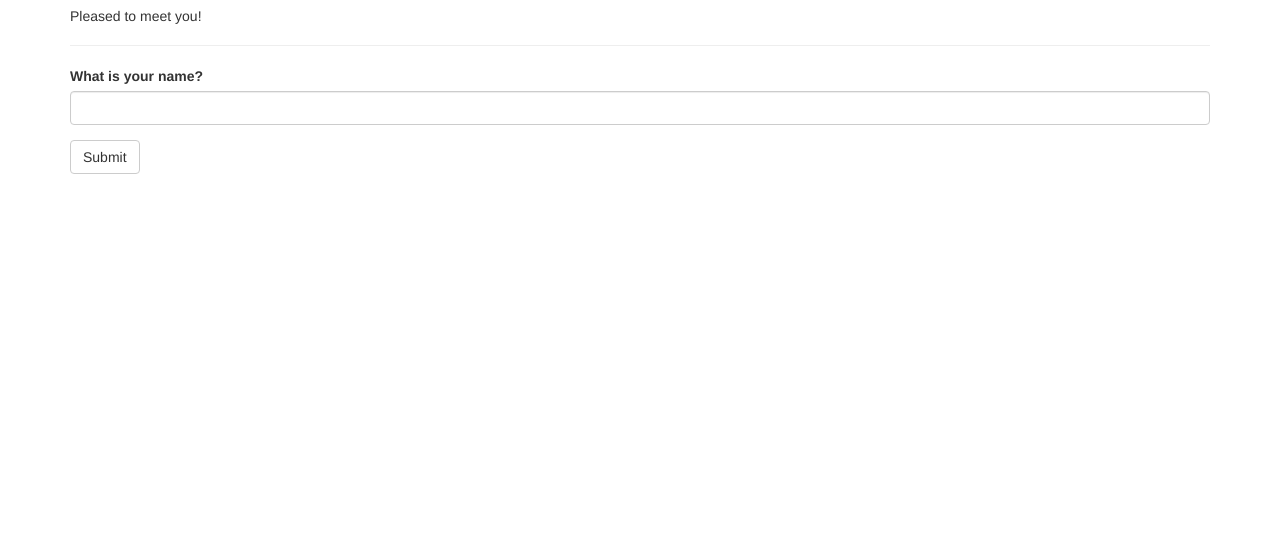
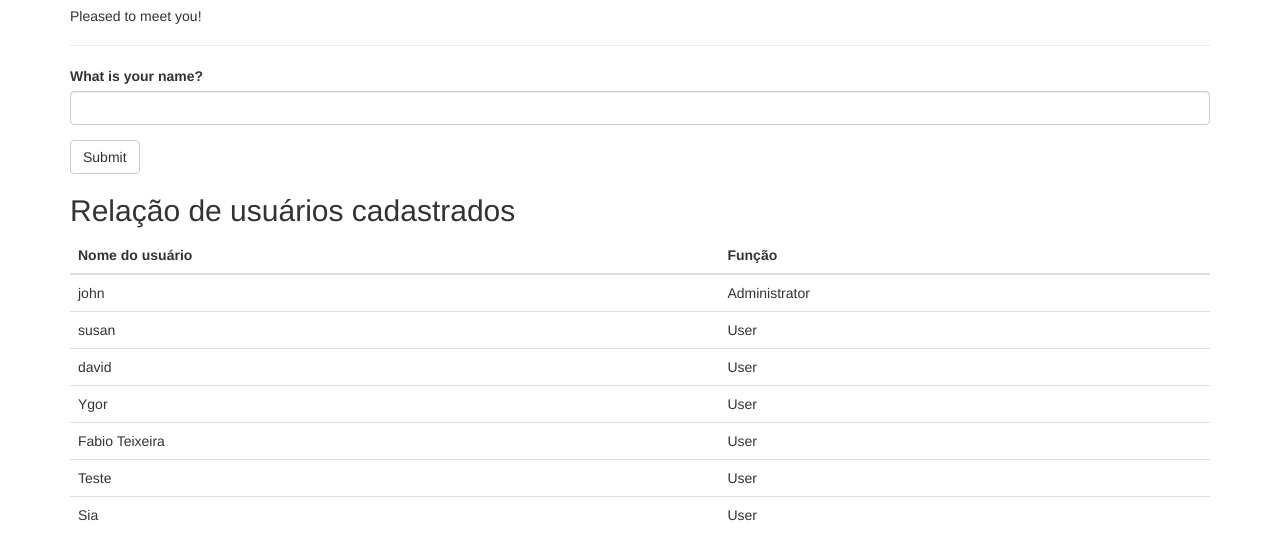
Before and after one commit to ygorsg/dsws-ifsp-app, a Flask app: page / in a window 1280 px wide. Shown: the part 156-716 px from the top of the page. Run offline with Flask 3, Linux system fonts and the light colour scheme; some libraries are stand-ins or nearby versions.

Commit message:
atualizações semana 08

```diff
--- a/hello.py
+++ b/hello.py
@@ -68,7 +68,7 @@ def index():
     if form.validate_on_submit():
         user = User.query.filter_by(username=form.name.data).first()
         if user is None:
-            user = User(username=form.name.data)
+            user = User(username=form.name.data, role_id=3)
             db.session.add(user)
             db.session.commit()
             session['known'] = False
@@ -76,5 +76,6 @@ def index():
             session['known'] = True
         session['name'] = form.name.data
         return redirect(url_for('index'))
-    return render_template('index.html', form=form, name=session.get('name'),
+    users = User.query.all()
+    return render_template('index.html', form=form, name=session.get('name'), users=users,
                            known=session.get('known', False))
--- a/templates/index.html
+++ b/templates/index.html
@@ -13,4 +13,20 @@
     {% endif %}
 </div>
 {{ wtf.quick_form(form) }}
+<h2>Relação de usuários cadastrados</h2>
+<table class="table">
+    <thead>
+        <tr>
+            <th>Nome do usuário</th>
+            <th>Função</th>
+        </tr>
+    </thead>
+    <tbody>
+        {% for user in users %}
+        <tr>
+            <td>{{ user.username }}</td>
+            <td>{{ user.role.name }} </td>
+        </tr>
+        {% endfor %}
+    </tbody>
 {% endblock %}
```
Also changed, not shown: data.sqlite.
